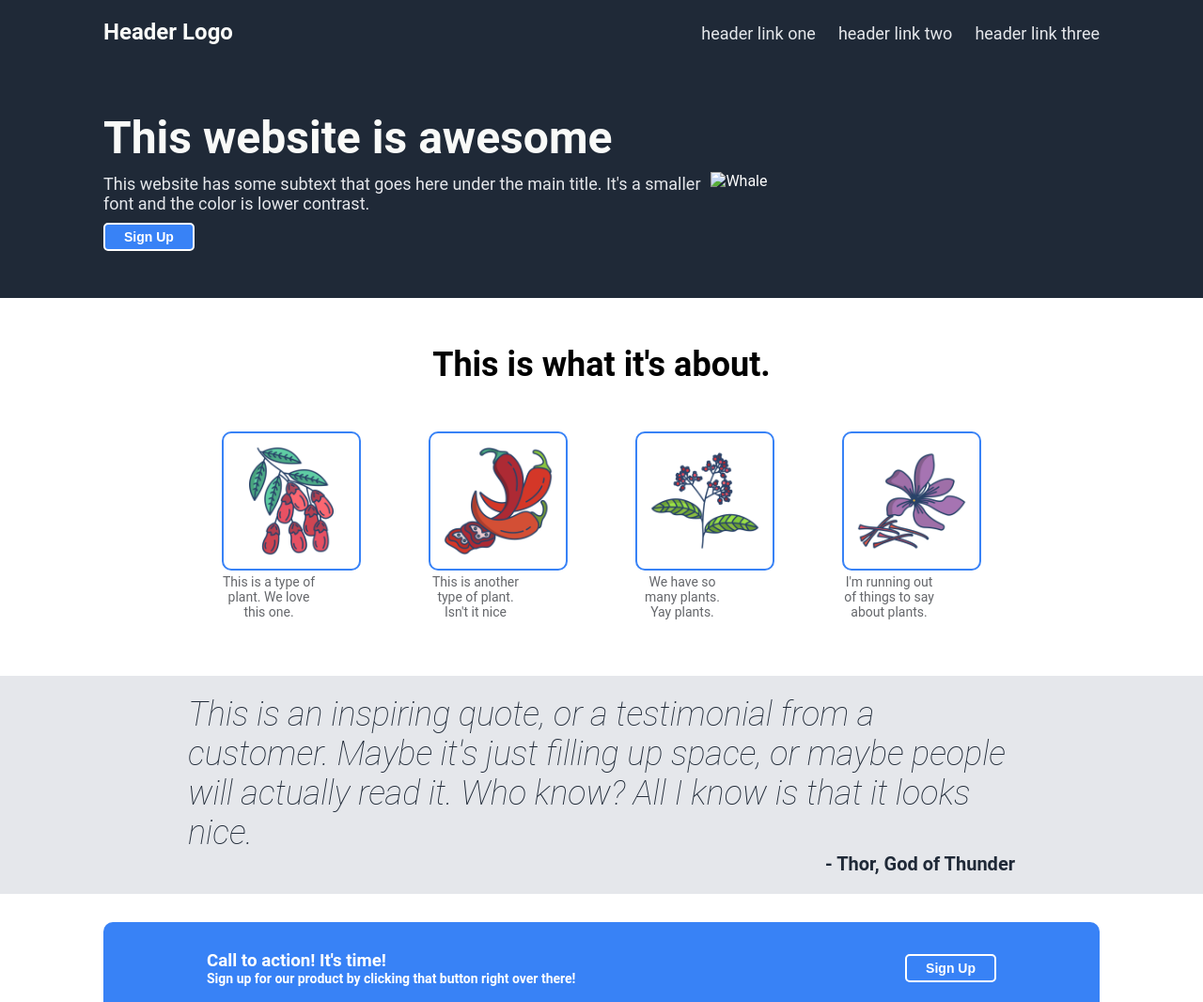
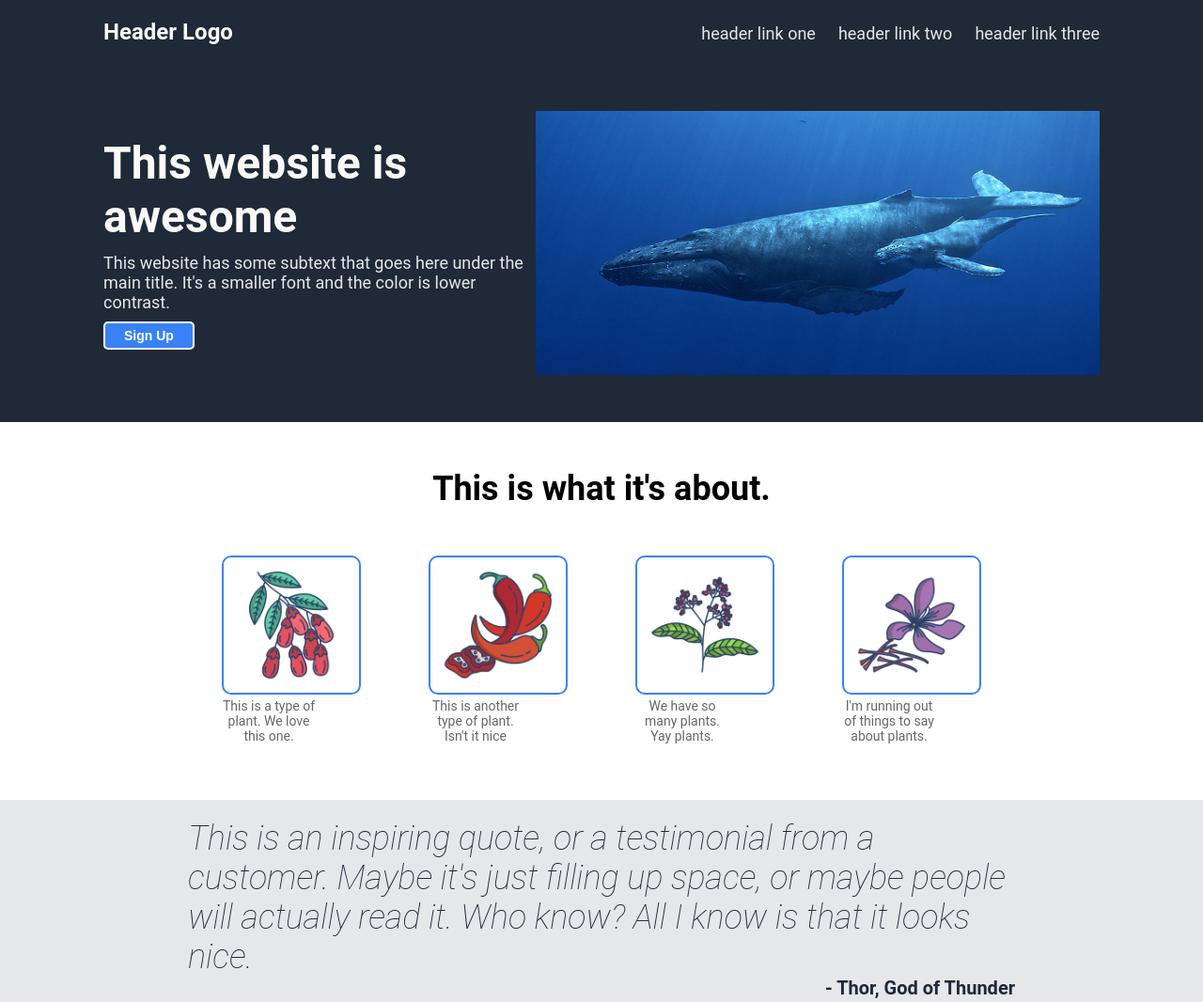
Before and after one commit to MiguelDeTrool/odin-landing-page, a plain HTML site: page index.html in a window 1280 px wide. Shown: the top 1066 px of the page at 94% size. Drawn offline with Linux system fonts and the light colour scheme; the site is published under a folder, as on GitHub Pages, so addresses that start at the root find nothing.

Commit message:
Fix whale image path

```diff
--- a/index.html
+++ b/index.html
@@ -18,7 +18,7 @@
                 <div>This website has some subtext that goes here under the main title. It's a smaller font and the color is lower contrast.</div>
                 <button class="button">Sign Up</button>
             </div>
-            <img src="/images/whale.jpg" alt="Whale">
+            <img src="./images/whale.jpg" alt="Whale">
         </div>
         <div class="information">
             <h2>This is what it's about.</h2>
```
